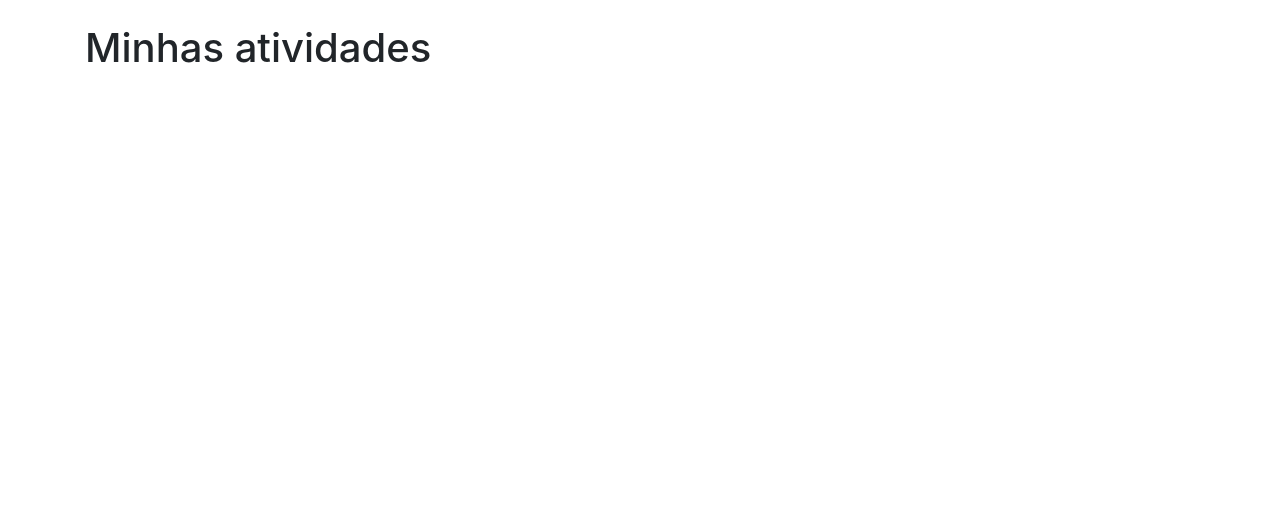
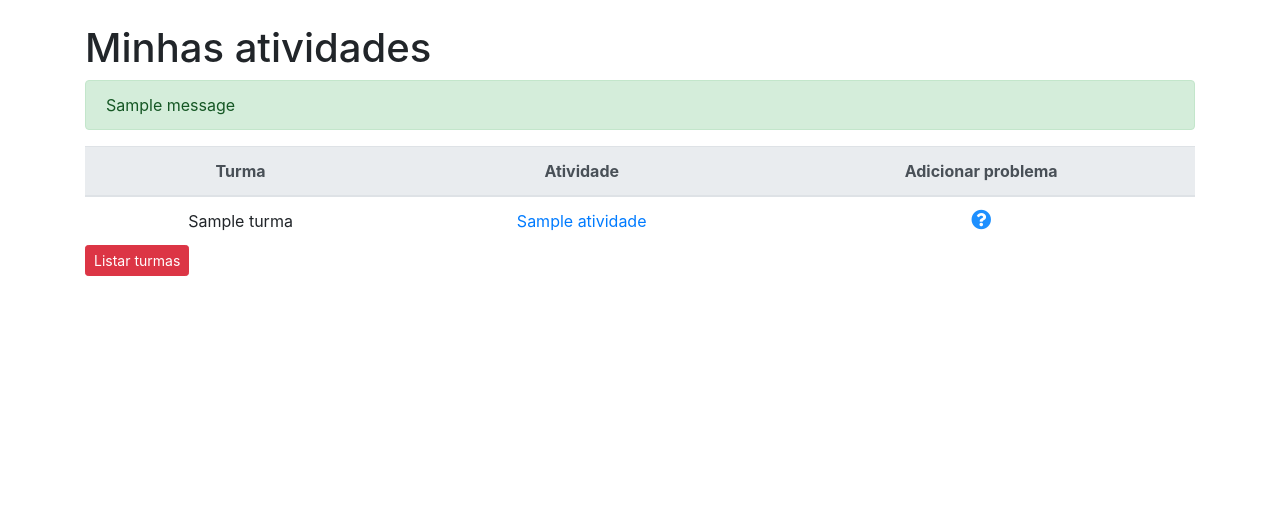
Before and after one commit to lfnd0/T_Fail, a Django app: page /professores/turma/1/listar/atividades in a window 1280 px wide. Shown: the part 56-572 px from the top of the page. Run offline with Django 3.2, Linux system fonts and the light colour scheme; a user stored in the database is signed in; tables that the repository leaves empty hold one stand-in row (values such as "Sample post"); one stand-in notice (Sample message) is shown; some libraries are stand-ins or nearby versions.

Commit message:
Adição templates professor Atividade

```diff
--- a/turmas/templates/usuario/professores/adicionar_atividade_form.html
+++ b/turmas/templates/usuario/professores/adicionar_atividade_form.html
@@ -9,6 +9,7 @@
         {% csrf_token %}
         {{ form|crispy }}
         <button type="submit" class="btn btn-success btn-sm">Adicionar</button>
+        <a href="{% url 'professores:listar_turmas_professor' %}" class="btn btn-danger ml-2 btn-sm">Cancelar</a>
     </form>
 </div>
 {% endblock %}
--- a/turmas/templates/usuario/professores/listar_atividades_professor.html
+++ b/turmas/templates/usuario/professores/listar_atividades_professor.html
@@ -4,5 +4,43 @@
 {% block content %}
 <div class="container">
     <h1>Minhas atividades</h1>
+    {% if messages %}
+    <ul class="messages">
+        {% for message in messages  %}
+        <li {% if message.tags %} class="alert alert-{{message.tags}}" {% endif %}>
+            {{ message }}
+        </li>
+        {% endfor %}
+    </ul>
+    {% endif %}
+    <table class="table mb-0">
+        <thead class="thead-light">
+            <th class="text-center">Turma</th>
+            <th class="text-center">Atividade</th>
+            <th class="text-center">Adicionar problema</th>
+        </thead>
+        {% for atividade in atividades %}
+        <tbody>
+            <tr>
+                <td class="text-center">
+                    {{ atividade.turma }}
+                </td>
+                <td class="text-center">
+                    <a href="{% url 'professores:listar_problemas_professor' atividade.pk %}">{{ atividade.titulo }}</a>
+                </td>
+                <td class="text-center">
+                    <a href="{% url 'professores:adicionar_problema' atividade.pk %}">
+                        <span><i class="fas fa-question-circle"></i></span>
+                    </a>
+                </td>
+            </tr>
+        {% empty %}
+            <tr>
+                <td class="text-center" colspan="3">Você não possui atividades criadas.</td>
+            </tr>
+        {% endfor %}
+        </tbody>
+        </table>
+        <a href="{% url 'professores:listar_turmas_professor'%}" class="btn btn-danger btn-sm">Listar turmas</a>
 </div>
 {% endblock %}
--- a/turmas/templates/usuario/professores/listar_turmas_professor.html
+++ b/turmas/templates/usuario/professores/listar_turmas_professor.html
@@ -24,7 +24,7 @@
         <tbody>
             <tr>
                 <td class="text-center">
-                    {{ turma.nome }}
+                    <a href="{% url 'professores:listar_atividades_professor' turma.pk %}">{{ turma.nome }}</a>
                 </td>
                 <td class="text-center">
                     <a href="{% url 'professores:adicionar_atividade' turma.pk %}">
@@ -37,13 +37,13 @@
                     </a>
                 </td>
                 <td class="text-center">
-                    <a href="{% url 'professores:deletar_turma' turma.id %}">
+                    <a href="{% url 'professores:deletar_turma' turma.id %}" class="delete-btn">
                         <span><i class="fas fa-trash"></i></span>
                     </a>
                 </td>
                 {% empty %}
             <tr>
-                <td class="text-center" colspan="3">Você não possui turmas criadas.</td>
+                <td class="text-center" colspan="4">Você não possui turmas criadas.</td>
             </tr>
             {% endfor %}
         </tbody>
```
